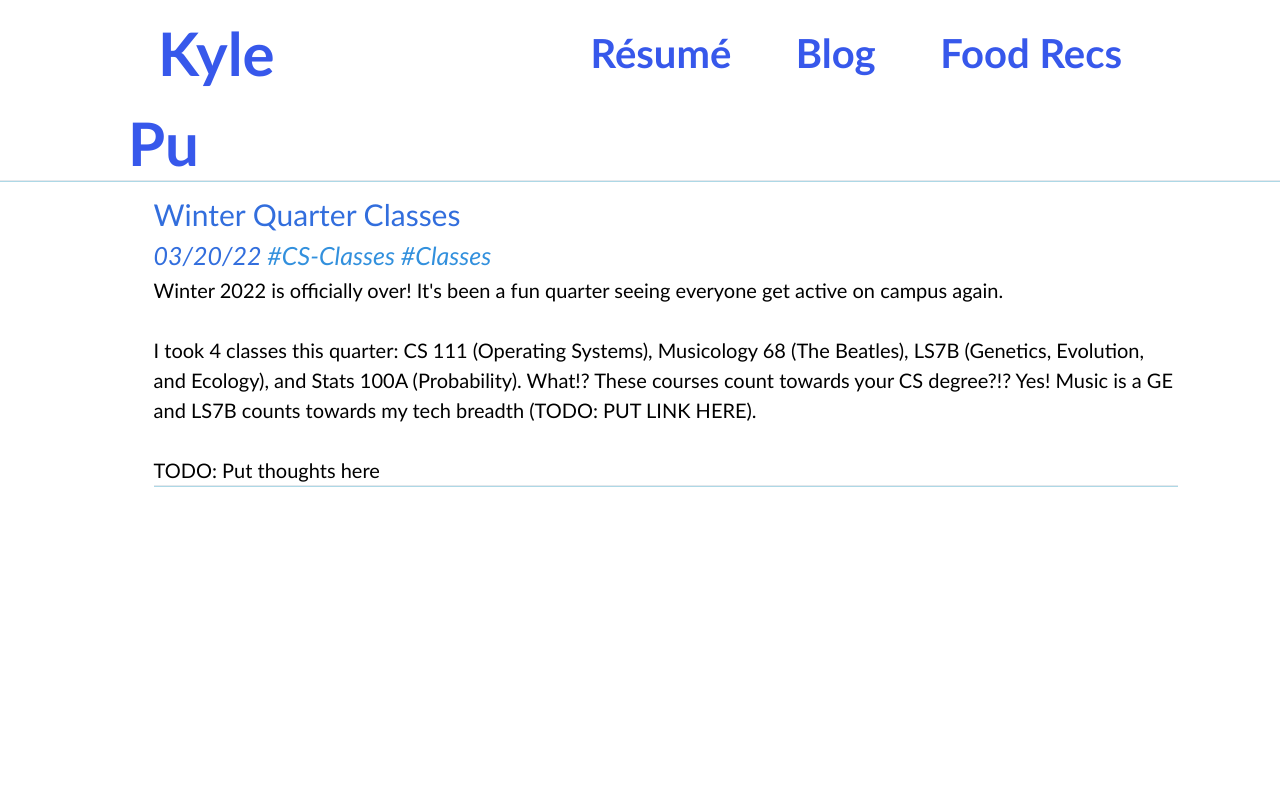
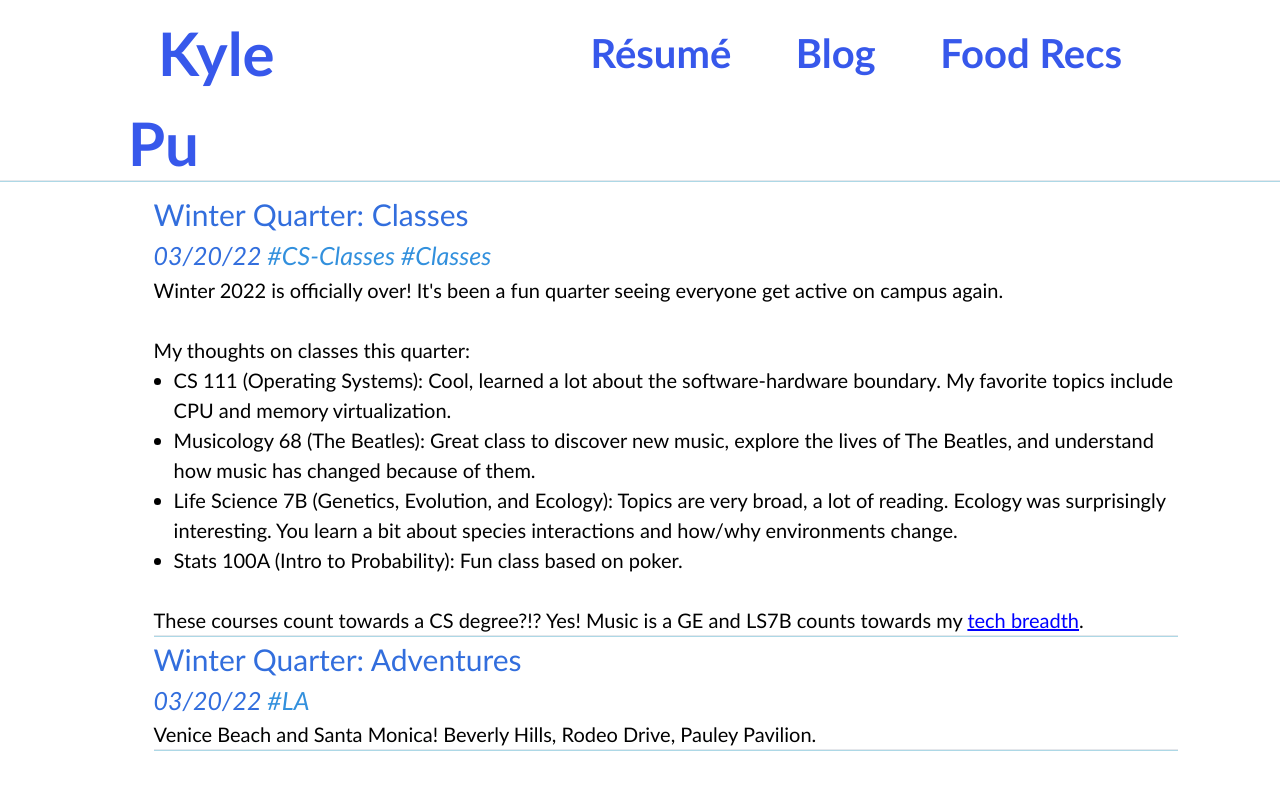
Before and after one commit to Kyle-Pu/Kyle-Pu.github.io, a React (Create React App) app: page /Blog in a window 1280 px wide. Shown: the top 790 px of the page. Built offline with nearby package versions, Linux system fonts and the light colour scheme.

Commit message:
Blog posts basic layout done!
Can start adding a few blog posts about topics I wanted to talk about from this past quarter.

```diff
--- a/src/components/Blog/Blog.css
+++ b/src/components/Blog/Blog.css
@@ -1,5 +1,5 @@
 .BPost{
-
+    position: relative;
 }
 
 .Title{
@@ -27,9 +27,21 @@
     display: inline;
 }
 
-/*These are for the contents of each blog post*/
-.BPost p{
+/* These are for the contents of each blog post */
+.BPost div{
     font-size: 20px;
     font-family: Optima;
     font-weight: 200;
 }
+
+/* Hyperlinks */
+.BPost div a{
+    color: blue;
+    text-decoration: underline;
+}
+
+/* Bullet points */
+ul li{
+    list-style-type: disc;
+    margin-left: 20px;
+}
--- a/src/components/Blog/Blog.js
+++ b/src/components/Blog/Blog.js
@@ -1,6 +1,6 @@
 import React from 'react'
 import "./Blog.css"
-import blogposts from "../blogposts"
+import blogposts from "./blogposts"
 
 function Blog() {
   let titles = blogposts.map((bPost) => bPost.title)
--- /dev/null
+++ b/src/components/Blog/blogposts.js
@@ -0,0 +1,36 @@
+import React from 'react'
+
+let blogposts = [
+    {
+        title: "Winter Quarter: Classes",
+        date: "03/20/22",
+        tags: ["CS-Classes", "Classes"],
+        content:
+            <div>
+            Winter 2022 is officially over! It's been a fun quarter seeing everyone get active on campus again.
+            <br /><br />
+            My thoughts on classes this quarter:
+            <ul>
+                <li>CS 111 (Operating Systems): Cool, learned a lot about the software-hardware boundary. My favorite topics include CPU and memory virtualization.</li>
+                <li>Musicology 68 (The Beatles): Great class to discover new music, explore the lives of The Beatles, and understand how music has changed because of them.</li>
+                <li>Life Science 7B (Genetics, Evolution, and Ecology): Topics are very broad, a lot of reading. Ecology was surprisingly interesting. You learn a bit about species interactions and how/why environments change.</li>
+                <li>Stats 100A (Intro to Probability): Fun class based on poker.</li>
+            </ul>
+            <br/>
+            These courses count towards a CS degree?!? Yes! Music is a GE and LS7B counts towards my <a href="https://www.seasoasa.ucla.edu/undergraduate-technical-breadth-area-tba/">tech breadth</a>.
+            </div>
+    },
+
+    {
+        title: ["Winter Quarter: Adventures"],
+        date: "03/20/22",
+        tags: ["LA"],
+        content:
+        <div>
+            Venice Beach and Santa Monica!
+            Beverly Hills, Rodeo Drive, Pauley Pavilion.
+        </div>
+    }
+]
+
+export default blogposts;
--- a/src/components/blogposts.js
+++ /dev/null
@@ -1,17 +0,0 @@
-import React from 'react'
-
-let blogposts = [
-    {
-        title: "Winter Quarter Classes",
-        date: "03/20/22",
-        tags: ["CS-Classes", "Classes"],
-        content:
-            <p>Winter 2022 is officially over! It's been a fun quarter seeing everyone get active on campus again.
-            <br /><br />
-            I took 4 classes this quarter: CS 111 (Operating Systems), Musicology 68 (The Beatles), LS7B (Genetics, Evolution, and Ecology), and Stats 100A (Probability). What!? These courses count towards your CS degree?!? Yes! Music is a GE and LS7B counts towards my tech breadth (TODO: PUT LINK HERE).
-            <br /><br />
-            TODO: Put thoughts here</p>
-    }
-]
-
-export default blogposts;
```
